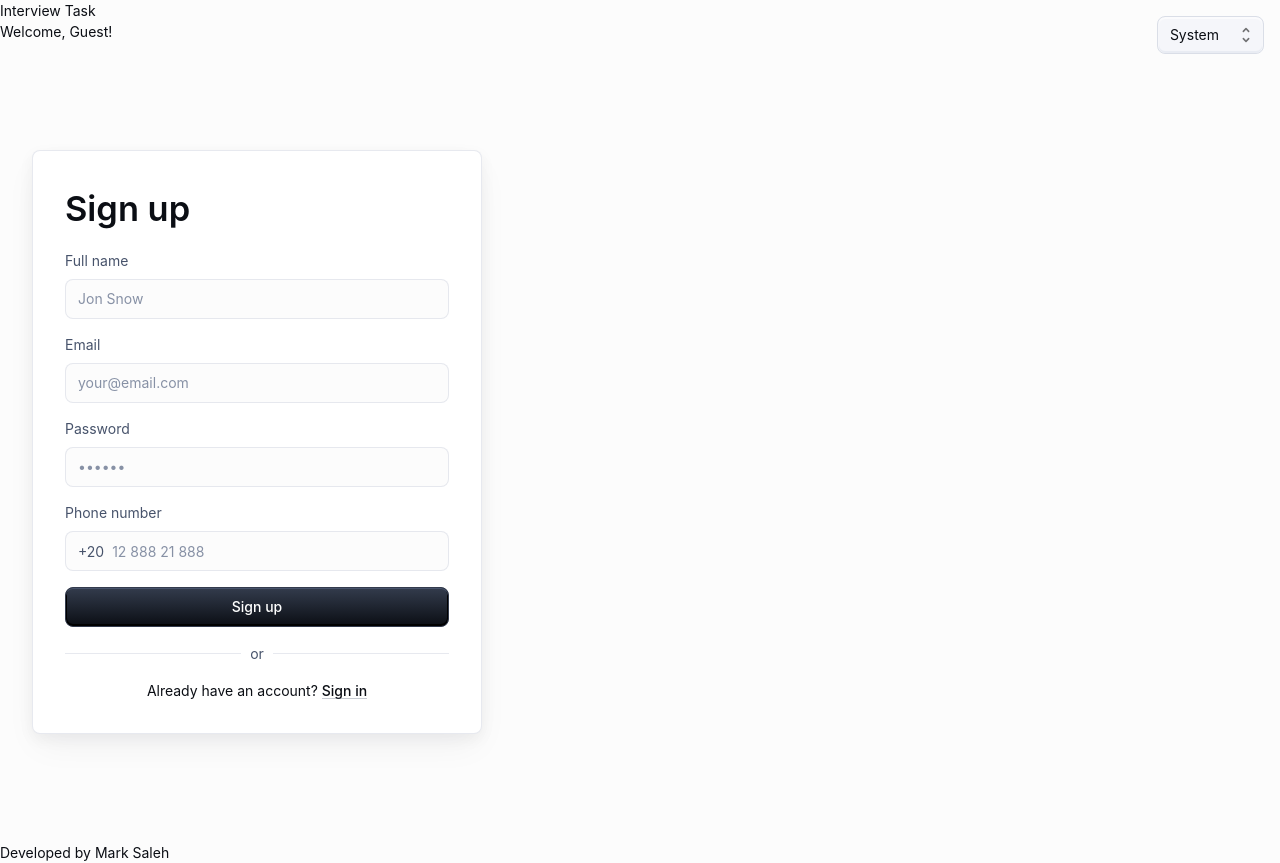
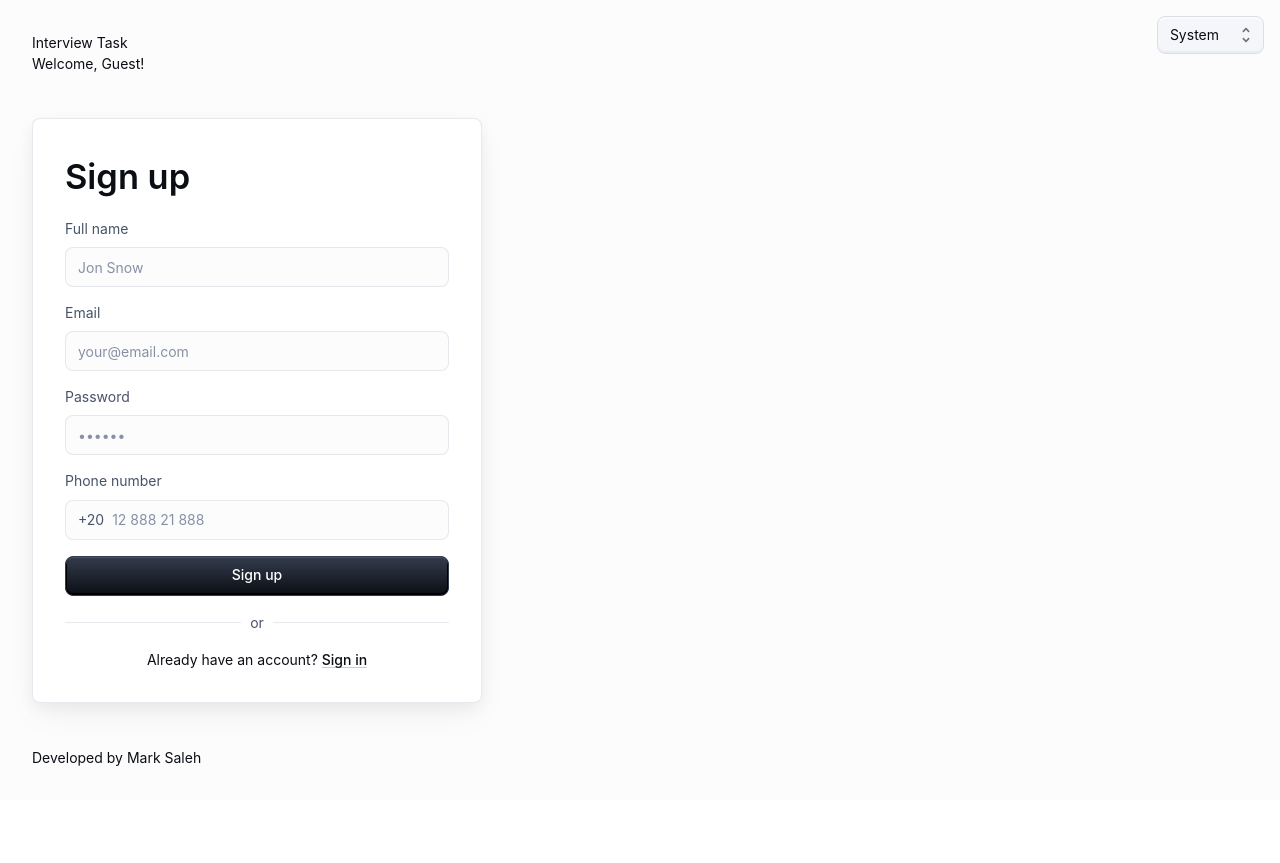
Before and after one commit to Mark-S2004/To-Do-list-App-Interview-Task, a React (Vite) app in the folder client/: page /auth/register in a window 1280 px wide. After the commit the page ends 800 px from the top, so only its background shows below. Built offline with nearby package versions, Linux system fonts and the light colour scheme.

Commit message:
♻️ refactor: wrap the app with AppTheme, CssSelector and pageContainer in AppLayout to maintain consistent design

```diff
--- a/client/src/layouts/AppLayout.tsx
+++ b/client/src/layouts/AppLayout.tsx
@@ -1,13 +1,51 @@
 import { Suspense } from "react"
 import { Outlet } from "react-router"
 import CircularProgress from "@mui/material/CircularProgress"
+import Stack from "@mui/material/Stack"
+import { styled } from "@mui/material/styles"
+import { CssBaseline } from "@mui/material"
+import ColorModeSelect from "@/components/shared-theme/ColorModeSelect"
+import { ToastContainer } from "react-toastify"
+import AppTheme from "@components/shared-theme/AppTheme"
+
+const AppContainer = styled(Stack)(({ theme }) => ({
+  height: "calc((1 - var(--template-frame-height, 0)) * 100dvh)",
+  minHeight: "100%",
+  padding: theme.spacing(2),
+  [theme.breakpoints.up("sm")]: {
+    padding: theme.spacing(4),
+  },
+  "&::before": {
+    content: '""',
+    display: "block",
+    position: "absolute",
+    zIndex: -1,
+    inset: 0,
+    backgroundImage:
+      "radial-gradient(ellipse at 50% 50%, hsl(210, 100%, 97%), hsl(0, 0%, 100%))",
+    backgroundRepeat: "no-repeat",
+    ...theme.applyStyles("dark", {
+      backgroundImage:
+        "radial-gradient(at 50% 50%, hsla(210, 100%, 16%, 0.5), hsl(220, 30%, 5%))",
+    }),
+  },
+}))
 
 const AppLayout = () => {
   return (
     <Suspense fallback={<CircularProgress />}>
-      <div>Interview Task</div>
-      <Outlet />
-      <div>Developed by Mark Saleh</div>
+      <AppTheme>
+        <CssBaseline enableColorScheme />
+        <AppContainer direction="column" justifyContent="space-between">
+          <ColorModeSelect
+            sx={{ position: "fixed", top: "1rem", right: "1rem" }}
+          />
+          <ToastContainer />
+          <div>Interview Task</div>
+          <Outlet />
+          <div>Developed by Mark Saleh</div>
+        </AppContainer>
+      </AppTheme>
     </Suspense>
   )
 }
--- a/client/src/pages/LoginPage.tsx
+++ b/client/src/pages/LoginPage.tsx
@@ -1,19 +1,15 @@
 import * as React from "react"
 import Box from "@mui/material/Box"
 import Button from "@mui/material/Button"
-import CssBaseline from "@mui/material/CssBaseline"
 import Divider from "@mui/material/Divider"
 import FormLabel from "@mui/material/FormLabel"
 import FormControl from "@mui/material/FormControl"
 import Link from "@mui/material/Link"
 import TextField from "@mui/material/TextField"
 import Typography from "@mui/material/Typography"
-import Stack from "@mui/material/Stack"
 import MuiCard from "@mui/material/Card"
 import { styled } from "@mui/material/styles"
-import AppTheme from "@components/shared-theme/AppTheme"
-import ColorModeSelect from "@components/shared-theme/ColorModeSelect"
-import { ToastContainer, toast } from "react-toastify"
+import { toast } from "react-toastify"
 
 import { useLoginUserMutation } from "@/api/authApi"
 import { useNavigate } from "react-router"
@@ -39,30 +35,7 @@ const Card = styled(MuiCard)(({ theme }) => ({
   }),
 }))
 
-const LoginPageContainer = styled(Stack)(({ theme }) => ({
-  height: "calc((1 - var(--template-frame-height, 0)) * 100dvh)",
-  minHeight: "100%",
-  padding: theme.spacing(2),
-  [theme.breakpoints.up("sm")]: {
-    padding: theme.spacing(4),
-  },
-  "&::before": {
-    content: '""',
-    display: "block",
-    position: "absolute",
-    zIndex: -1,
-    inset: 0,
-    backgroundImage:
-      "radial-gradient(ellipse at 50% 50%, hsl(210, 100%, 97%), hsl(0, 0%, 100%))",
-    backgroundRepeat: "no-repeat",
-    ...theme.applyStyles("dark", {
-      backgroundImage:
-        "radial-gradient(at 50% 50%, hsla(210, 100%, 16%, 0.5), hsl(220, 30%, 5%))",
-    }),
-  },
-}))
-
-export default function LoginPage(props) {
+export default function LoginPage() {
   const navigate = useNavigate()
   const [loginData, { data: responseData, isSuccess }] = useLoginUserMutation()
 
@@ -125,13 +98,6 @@ export default function LoginPage(props) {
   }, [responseData, isSuccess, navigate])
 
   return (
-    <AppTheme {...props}>
-      <CssBaseline enableColorScheme />
-      <LoginPageContainer direction="column" justifyContent="space-between">
-        <ColorModeSelect
-          sx={{ position: "fixed", top: "1rem", right: "1rem" }}
-        />
-        <ToastContainer />
     <Card variant="outlined">
       <Typography
         component="h1"
@@ -208,7 +174,5 @@ export default function LoginPage(props) {
         </Typography>
       </Box>
     </Card>
-      </LoginPageContainer>
-    </AppTheme>
   )
 }
--- a/client/src/pages/RegisterPage.tsx
+++ b/client/src/pages/RegisterPage.tsx
@@ -1,7 +1,6 @@
 import * as React from "react"
 import Box from "@mui/material/Box"
 import Button from "@mui/material/Button"
-import CssBaseline from "@mui/material/CssBaseline"
 import Divider from "@mui/material/Divider"
 import FormLabel from "@mui/material/FormLabel"
 import FormControl from "@mui/material/FormControl"
@@ -9,12 +8,9 @@ import Link from "@mui/material/Link"
 import TextField from "@mui/material/TextField"
 import InputAdornment from "@mui/material/InputAdornment"
 import Typography from "@mui/material/Typography"
-import Stack from "@mui/material/Stack"
 import MuiCard from "@mui/material/Card"
 import { styled } from "@mui/material/styles"
-import AppTheme from "@components/shared-theme/AppTheme"
-import ColorModeSelect from "@components/shared-theme/ColorModeSelect"
-import { ToastContainer, toast } from "react-toastify"
+import { toast } from "react-toastify"
 
 import { useNavigate } from "react-router"
 import { useRegisterUserMutation } from "@/api/authApi"
@@ -39,30 +35,7 @@ const Card = styled(MuiCard)(({ theme }) => ({
   }),
 }))
 
-const RegisterContainer = styled(Stack)(({ theme }) => ({
-  height: "calc((1 - var(--template-frame-height, 0)) * 100dvh)",
-  minHeight: "100%",
-  padding: theme.spacing(2),
-  [theme.breakpoints.up("sm")]: {
-    padding: theme.spacing(4),
-  },
-  "&::before": {
-    content: '""',
-    display: "block",
-    position: "absolute",
-    zIndex: -1,
-    inset: 0,
-    backgroundImage:
-      "radial-gradient(ellipse at 50% 50%, hsl(210, 100%, 97%), hsl(0, 0%, 100%))",
-    backgroundRepeat: "no-repeat",
-    ...theme.applyStyles("dark", {
-      backgroundImage:
-        "radial-gradient(at 50% 50%, hsla(210, 100%, 16%, 0.5), hsl(220, 30%, 5%))",
-    }),
-  },
-}))
-
-export default function RegisterPage(props: { disableCustomTheme?: boolean }) {
+export default function RegisterPage() {
   const navigate = useNavigate()
 
   const [emailError, setEmailError] = React.useState(false)
@@ -151,11 +124,6 @@ export default function RegisterPage(props: { disableCustomTheme?: boolean }) {
   }, [isSuccess, registerData, navigate])
 
   return (
-    <AppTheme {...props}>
-      <CssBaseline enableColorScheme />
-      <ColorModeSelect sx={{ position: "fixed", top: "1rem", right: "1rem" }} />
-      <RegisterContainer direction="column" justifyContent="space-between">
-        <ToastContainer />
     <Card variant="outlined">
       <Typography
         component="h1"
@@ -251,17 +219,11 @@ export default function RegisterPage(props: { disableCustomTheme?: boolean }) {
       <Box sx={{ display: "flex", flexDirection: "column", gap: 2 }}>
         <Typography sx={{ textAlign: "center" }}>
           Already have an account?{" "}
-              <Link
-                href="/auth/login"
-                variant="body2"
-                sx={{ alignSelf: "center" }}
-              >
+          <Link href="/auth/login" variant="body2" sx={{ alignSelf: "center" }}>
             Sign in
           </Link>
         </Typography>
       </Box>
     </Card>
-      </RegisterContainer>
-    </AppTheme>
   )
 }
```
Lines whose indentation alone changed are shown as unchanged.
